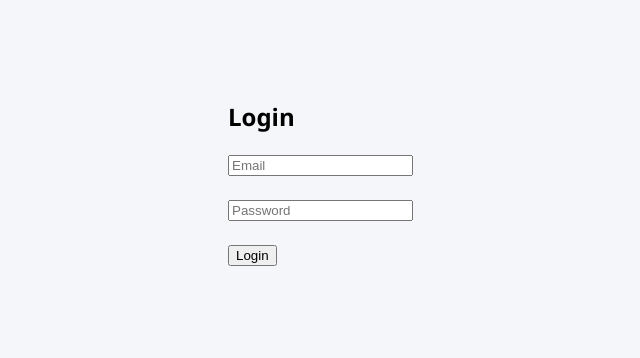
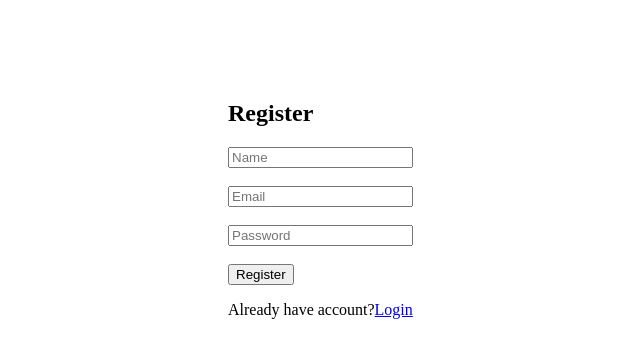
Before and after one commit to aishwaryambbug/Marn-fullstack-Thaniya_Technologies, a React (Create React App) app: page /register in a window 1280 px wide. Shown: the top 358 px of the page, without its empty margins (212-852 px from the left). Built offline with nearby package versions, Linux system fonts and the light colour scheme.

Commit message:
Fronted fullpart

```diff
--- a/package.json
+++ b/package.json
@@ -10,6 +10,7 @@
     "axios": "^1.16.0",
     "react": "^19.2.5",
     "react-dom": "^19.2.5",
+    "react-router-dom": "^7.15.0",
     "react-scripts": "5.0.1",
     "web-vitals": "^2.1.4"
   },
--- a/src/App.js
+++ b/src/App.js
@@ -1,8 +1,38 @@
-import React from "react";
+import {
+  BrowserRouter,
+  Routes,
+  Route
+} from "react-router-dom";
+
 import Login from "./pages/Login";
+import Register from "./pages/Register";
+import Dashboard from "./pages/Dashboard";
 
 function App() {
-  return <Login />;
+  return (
+    <BrowserRouter>
+
+      <Routes>
+
+        <Route
+          path="/"
+          element={<Login />}
+        />
+
+        <Route
+          path="/register"
+          element={<Register />}
+        />
+
+        <Route
+          path="/dashboard"
+          element={<Dashboard />}
+        />
+
+      </Routes>
+
+    </BrowserRouter>
+  );
 }
 
 export default App;
--- a/src/components/TaskForm.js
+++ b/src/components/TaskForm.js
@@ -10,7 +10,7 @@ function TaskForm({ addTask }) {
 
     addTask({
       title,
-      status: "todo"
+      status: "Task not completed Yet"
     });
 
     setTitle("");
--- a/src/index.js
+++ b/src/index.js
@@ -1,18 +1,13 @@
-import React from 'react';
-import ReactDOM from 'react-dom/client';
-import './index.css';
-import App from './App';
-import reportWebVitals from './reportWebVitals';
-import "./index.css";
+import React from "react";
+import ReactDOM from "react-dom/client";
+import App from "./App";
 
-const root = ReactDOM.createRoot(document.getElementById('root'));
+const root = ReactDOM.createRoot(
+  document.getElementById("root")
+);
+
 root.render(
   <React.StrictMode>
     <App />
   </React.StrictMode>
 );
-
-// If you want to start measuring performance in your app, pass a function
-// to log results (for example: reportWebVitals(console.log))
-// or send to an analytics endpoint. Learn more: https://bit.ly/CRA-vitals
-reportWebVitals();
--- a/src/pages/Login.js
+++ b/src/pages/Login.js
@@ -1,7 +1,9 @@
 import React, { useState } from "react";
+import { useNavigate, Link } from "react-router-dom";
 import axios from "axios";
 
 function Login() {
+  const navigate = useNavigate();
   const [formData, setFormData] = useState({
     email: "",
     password: ""
@@ -26,6 +28,8 @@ function Login() {
       localStorage.setItem("token", res.data.token);
 
       alert("Login Successful");
+
+      navigate("/dashboard");
 
     } catch (error) {
       alert("Invalid Credentials");
@@ -61,6 +65,12 @@ function Login() {
           Login
         </button>
       </form>
+      <p>
+  Don't have account?
+  <Link to="/register">
+    Register
+  </Link>
+</p>
     </div>
   );
 }
--- a/src/pages/Register.js
+++ b/src/pages/Register.js
@@ -1,7 +1,9 @@
 import React, { useState } from "react";
+import { useNavigate, Link } from "react-router-dom";
 import axios from "axios";
 
 function Register() {
+  const navigate = useNavigate();
   const [formData, setFormData] = useState({
     name: "",
     email: "",
@@ -25,6 +27,8 @@ function Register() {
       );
 
       alert("Registration Successful");
+
+    navigate("/");
 
     } catch (error) {
       alert("Error");
@@ -70,6 +74,12 @@ function Register() {
           Register
         </button>
       </form>
+      <p>
+  Already have account?
+  <Link to="/">
+    Login
+  </Link>
+</p>
     </div>
   );
 }
```
Also changed, not shown: 1 other file (tests, documents, lock files or other folders).
